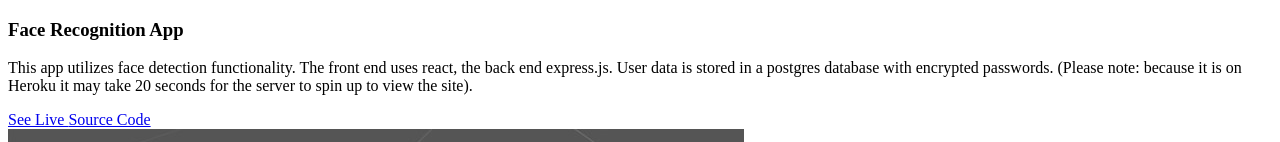
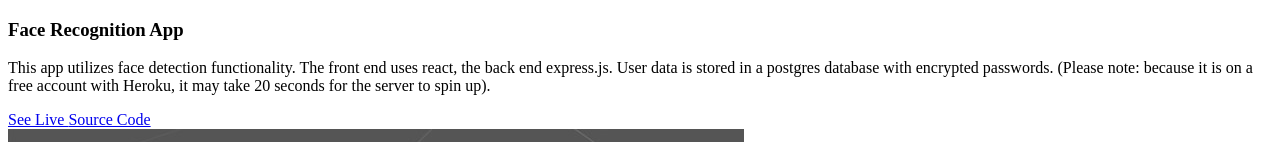
Before and after one commit to JMCrawf/my_homesite, a website: page src/template.html in a window 1280 px wide. Shown: the part 458-600 px from the top of the page. Drawn offline with nearby package versions, Linux system fonts and the light colour scheme.

Commit message:
Another change to description text

```diff
--- a/src/template.html
+++ b/src/template.html
@@ -122,7 +122,7 @@
                     This app utilizes face detection functionality. The front
                     end uses react, the back end express.js. User
                     data is stored in a postgres database with encrypted passwords.
-                    (Please note: because it is on Heroku it may take 20 seconds for the server to spin up to view the site).
+                    (Please note: because it is on a free account with Heroku, it may take 20 seconds for the server to spin up).
                   </p>
                 </div>
                 <a
```
